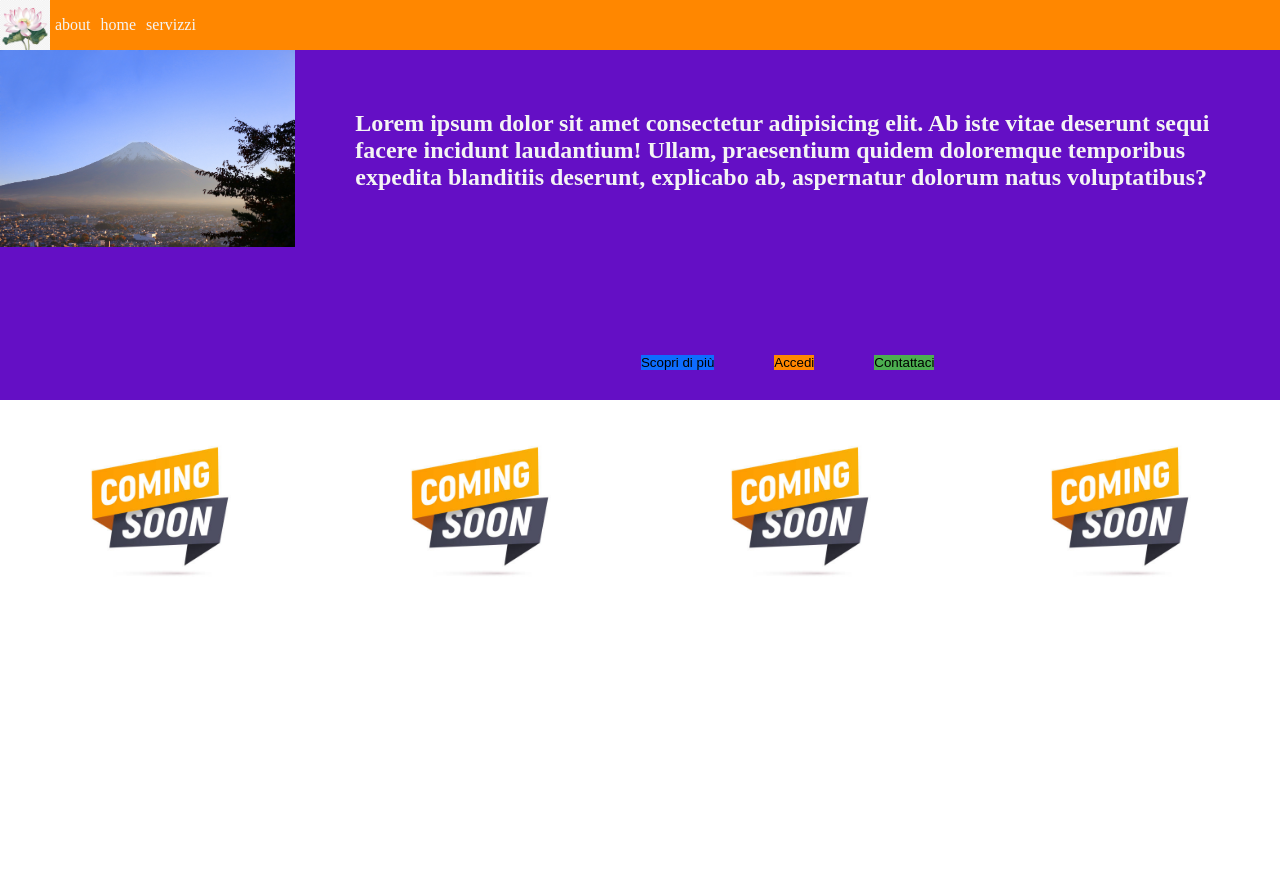
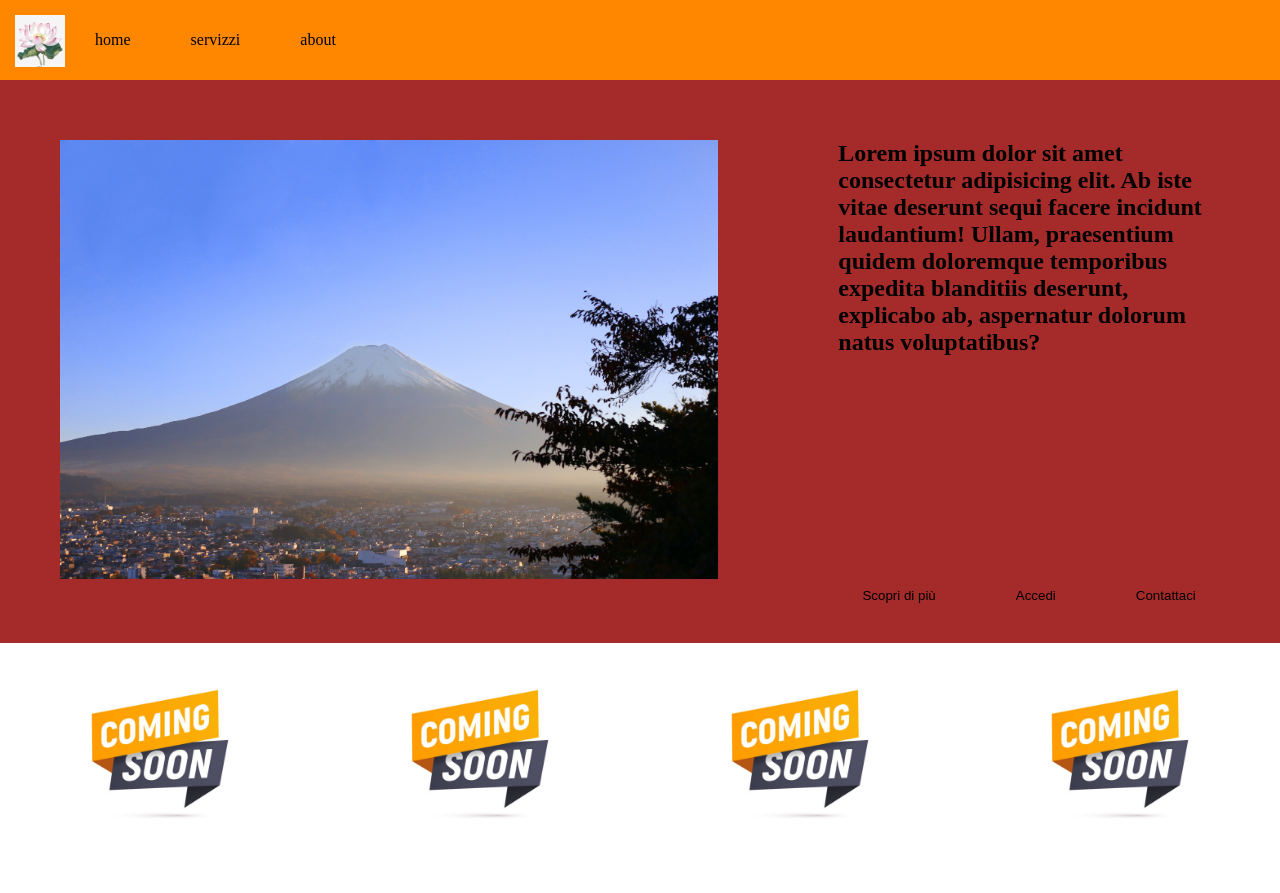
Before and after one commit to OleksandrLarionov/FS0423-M2-W2-L3-homeWork, a plain HTML site: page index.html in a window 1280 px wide. Before the commit the page ends 800 px from the top, so only its background shows below. Drawn offline with Linux system fonts and the light colour scheme.

Commit message:
some fixes

```diff
--- a/index.html
+++ b/index.html
@@ -9,29 +9,29 @@
 	<body>
 		<div class="container">
 			<header>
-				<nav>
+				<nav class="pb-normal">
 					<div class="logo"><img src="assets/logo.jpg" alt="logo" /></div>
 					<ul>
-						<li class="margin-line-sm"><a href="#"></a>about</li>
-						<li class="margin-line-sm"><a href="#"></a>home</li>
-						<li class="margin-line-sm"><a href="#"></a>servizzi</li>
+						<li class="ml-md"><a href="#"></a>home</li>
+						<li class="ml-md"><a href="#"></a>servizzi</li>
+						<li class="ml-md"><a href="#"></a>about</li>
 					</ul>
 				</nav>
 			</header>
 			<main>
 				<div class="hero">
-					<div><img src="assets/4.jpg" alt="monte" /></div>
+					<div class="mb-xxl"><img src="assets/4.jpg" alt="monte" /></div>
 					<div>
-						<h2 class="margin-line-xxl">
+						<h2 class="mb-xxl">
 							Lorem ipsum dolor sit amet consectetur adipisicing elit. Ab iste
 							vitae deserunt sequi facere incidunt laudantium! Ullam,
 							praesentium quidem doloremque temporibus expedita blanditiis
 							deserunt, explicabo ab, aspernatur dolorum natus voluptatibus?
 						</h2>
 						<div>
-							<button class="margin-line-md">Scopri di più</button>
-							<button class="margin-line-md">Accedi</button>
-							<button class="margin-line-md">Contattaci</button>
+							<button class="ml-normal mb-lg">Scopri di più</button>
+							<button class="ml-normal mb-lg">Accedi</button>
+							<button class="ml-normal mb-lg">Contattaci</button>
 						</div>
 					</div>
 				</div>
--- a/sass/particels/_bottoni.scss
+++ b/sass/particels/_bottoni.scss
@@ -9,3 +9,18 @@ $colors: (
 		color: $value;
 	}
 }
+
+@mixin generic-button {
+	padding: 10px 20px;
+	border-radius: 15px;
+	box-shadow: 5px 5px 10px #000;
+}
+
+$buttons: "button1", "button2", "button3";
+
+@each $button in buttons {
+	.#{button} {
+		@include generic-button;
+		background-color: #{$button}-bg;
+	}
+}
--- a/sass/particels/_colori.scss
+++ b/sass/particels/_colori.scss
@@ -1,22 +1,4 @@
-body {
-	color: #f4f4f4;
-}
+$generic-text: #f4f4f4;
 .hero {
 	background-color: #640fc5;
 }
-
-.hero {
-	div {
-		button {
-			&:first-child {
-				background-color: #0e6cff;
-			}
-			&:nth-child(2) {
-				background-color: #ff8700;
-			}
-			&:last-child {
-				background-color: #4caf50;
-			}
-		}
-	}
-}
--- a/sass/particels/_font.scss
+++ b/sass/particels/_font.scss
@@ -1,10 +1,7 @@
-body {
-  font-family: 'Times New Roman', Times, serif;
-}
+$font-default: "Times New Roman", Times, serif;
 
-
-
-$main-font-size: 30px;
-
-$footer-font-sice: 15px;
-$nav-font-sice: 20px;
+$font-sizes: (
+	sm: 16px,
+	md: 24px,
+	lg: 32px,
+);
--- /dev/null
+++ b/sass/particels/_hero.scss
@@ -0,0 +1,26 @@
+.hero {
+	background-color: brown;
+	display: flex;
+	div:nth-child(2) {
+		display: flex;
+		flex-direction: column;
+		justify-content: space-between;
+		div {
+			display: flex;
+			flex-direction: row;
+			justify-content: center;
+		}
+	}
+
+	div img {
+		width: 100%;
+	}
+}
+section {
+	display: flex;
+	justify-content: space-around;
+
+	div img {
+		width: 100%;
+	}
+}
--- /dev/null
+++ b/sass/particels/_nav.scss
@@ -0,0 +1,15 @@
+nav {
+	display: flex;
+	align-items: center;
+	background-color: #ff8700;
+	.logo {
+		width: 50px;
+		height: 50px;
+	}
+	.logo img {
+		width: 100%;
+	}
+	ul {
+		display: flex;
+	}
+}
--- a/sass/particels/_spaziature.scss
+++ b/sass/particels/_spaziature.scss
@@ -8,16 +8,16 @@ $my-space: (
 );
 
 @each $element, $value in $my-space {
-	.margin-line-#{$element} {
+	.ml-#{$element} {
 		margin: 0 $value 0 $value;
 	}
-	.margin-line-#{$element} {
+	.mb-#{$element} {
 		margin: $value;
 	}
-	.padding-block-#{$element} {
+	.pb-#{$element} {
 		padding: $value;
 	}
-	.padding-line-#{$element} {
+	.pl-#{$element} {
 		padding: 0 $value 0 $value;
 	}
 }
--- a/sass/style.scss
+++ b/sass/style.scss
@@ -4,50 +4,8 @@
 @import "particels/spaziature";
 @import "particels/bottoni";
 @import "particels/animazioni";
-
-nav {
-	display: flex;
-	align-items: center;
-	background-color: #ff8700;
-	.logo {
-		width: 50px;
-		height: 50px;
-	}
-	.logo img {
-		width: 100%;
-	}
-	ul {
-		display: flex;
-	}
-}
-.hero {
-	display: flex;
-	div:nth-child(2) {
-		display: flex;
-		flex-direction: column;
-		justify-content: space-between;
-		div {
-			display: flex;
-			flex-direction: row;
-			justify-content: center;
-		}
-	}
-	div:first-child {
-		width: 800px;
-		height: 350px;
-	}
-	div img {
-		width: 100%;
-	}
-}
-section {
-	display: flex;
-	justify-content: space-around;
-
-	div img {
-		width: 100%;
-	}
-}
+@import "particels/nav";
+@import "particels/hero";
 
 .box {
 	width: 250px;
```
Also changed, not shown: sass/style.css, 1 other file. Lines whose indentation alone changed are shown as unchanged.
